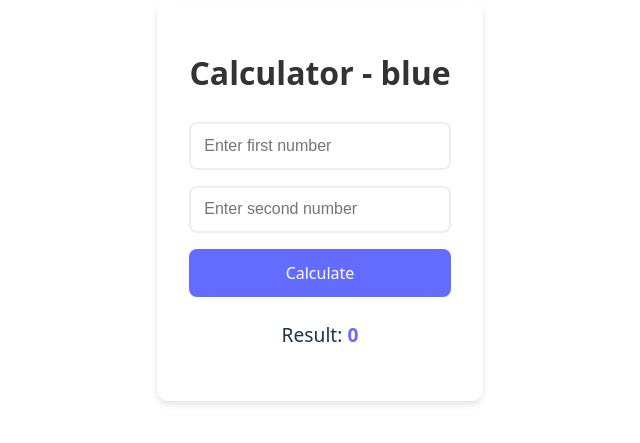
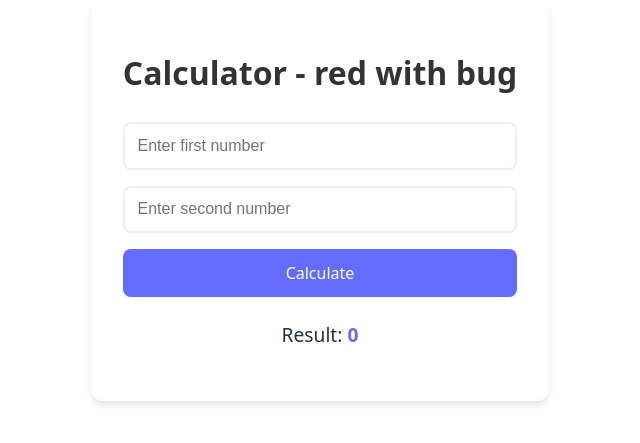
Before and after one commit to NishantTheProgrammer/jenkins-react, a React (Vite) app: page / in a window 1280 px wide. Shown: the part 199-642 px from the top of the page, without its empty margins (320-960 px from the left). Built offline with nearby package versions, Linux system fonts and the light colour scheme.

Commit message:
a code with bug

```diff
--- a/src/App.tsx
+++ b/src/App.tsx
@@ -7,12 +7,12 @@ function App() {
   const [result, setResult] = useState(0)
 
   const calculate = () => {
-    setResult(Number(num1) + Number(num2))
+    setResult(Number(num1) * Number(num2))
   }
 
   return (
     <div className="calculator">
-      <h1>Calculator - blue</h1>
+      <h1>Calculator - red with bug</h1>
       <div className="calculator-grid">
         <input
           type="number"
--- a/src/index.css
+++ b/src/index.css
@@ -5,7 +5,7 @@
 
   color-scheme: light dark;
   color: rgba(255, 255, 255, 0.87);
-  background-color: rgb(12, 12, 128);
+  background-color: red;
 
   font-synthesis: none;
   text-rendering: optimizeLegibility;
```
